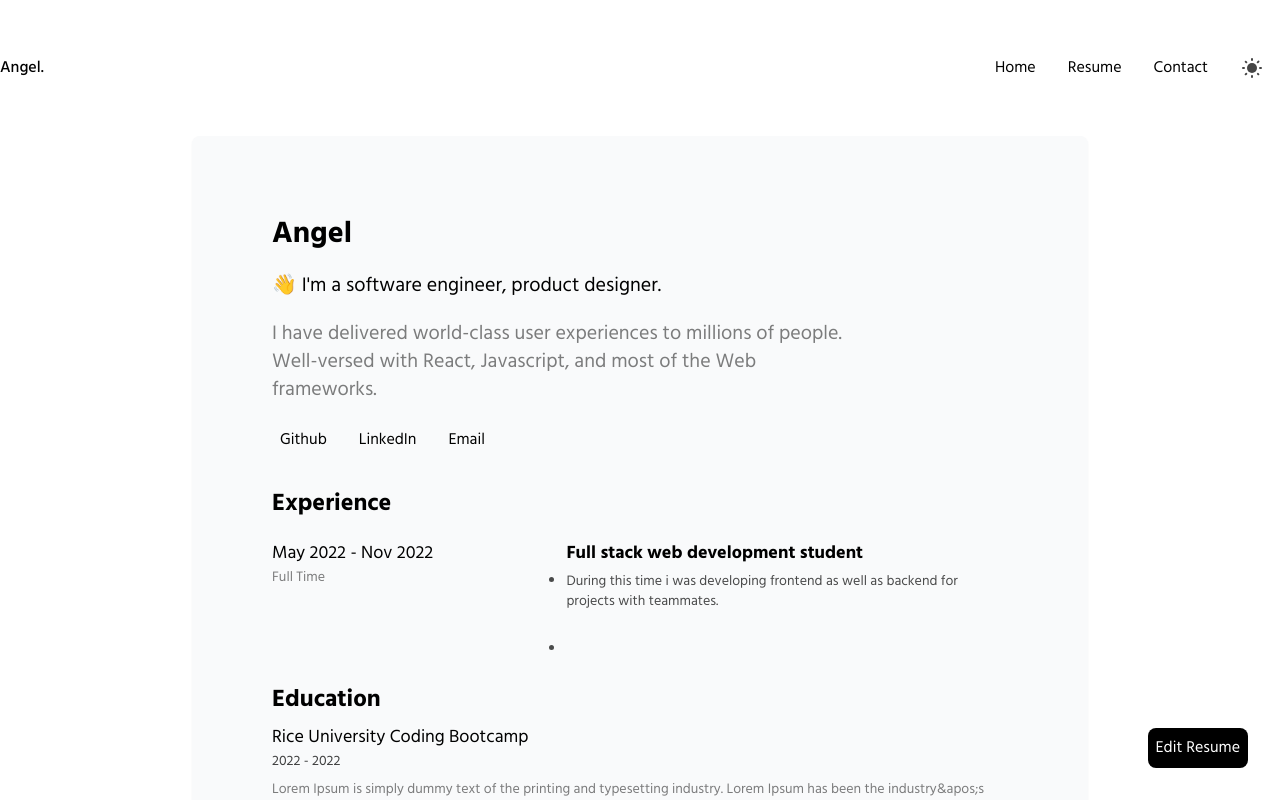
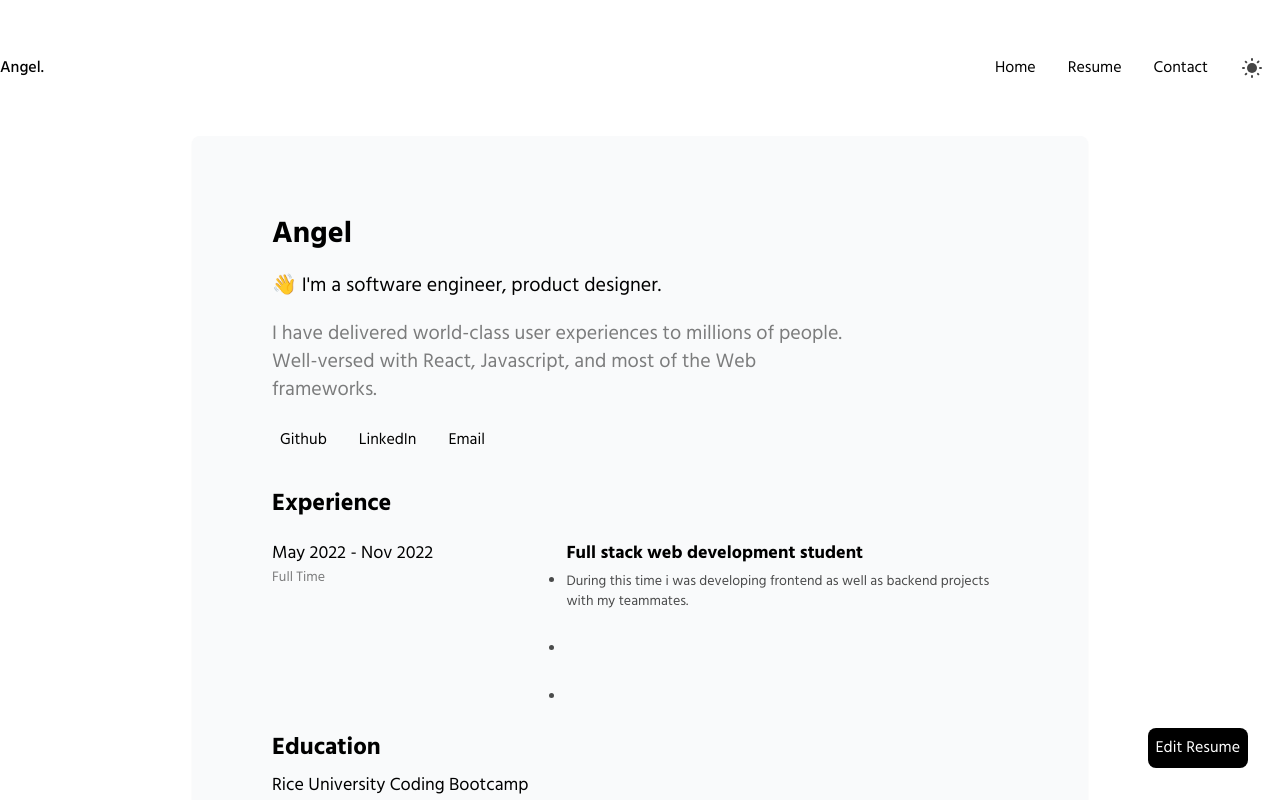
Before and after one commit to ANGELCJR/Portfolio, a Next.js app: page /resume in a window 1280 px wide. Shown: the top 800 px of the page. Built offline with nearby package versions, Linux system fonts and the light colour scheme.

Commit message:
added things to resume

```diff
--- a/components/ProjectResume/index.js
+++ b/components/ProjectResume/index.js
@@ -1,7 +1,15 @@
 import React from "react";
 
 const ProjectResume = ({ dates, type, position, bullets }) => {
-  const [bulletsLocal, setBulletsLocal] = React.useState(bullets.split(","));
+  // Initialize bulletsLocal with an empty array as a fallback
+  const [bulletsLocal, setBulletsLocal] = React.useState([]);
+
+  // Effect hook to update bulletsLocal when component mounts or bullets prop changes
+  React.useEffect(() => {
+    if (typeof bullets === 'string') {
+      setBulletsLocal(bullets.split(","));
+    }
+  }, [bullets]); // Depend on bullets so it updates if the prop changes
 
   return (
     <div className="mt-5 w-full flex mob:flex-col desktop:flex-row justify-between">
@@ -11,11 +19,11 @@ const ProjectResume = ({ dates, type, position, bullets }) => {
       </div>
       <div className="w-3/5">
         <h2 className="text-lg font-bold">{position}</h2>
-        {bulletsLocal && bulletsLocal.length > 0 && (
+        {bulletsLocal.length > 0 && (
           <ul className="list-disc">
             {bulletsLocal.map((bullet, index) => (
               <li key={index} className="text-sm my-1 opacity-70">
-                {bullet}
+                {bullet.trim()}
               </li>
             ))}
           </ul>
```
Also changed, not shown: data/portfolio.json (+1 -1 lines).
